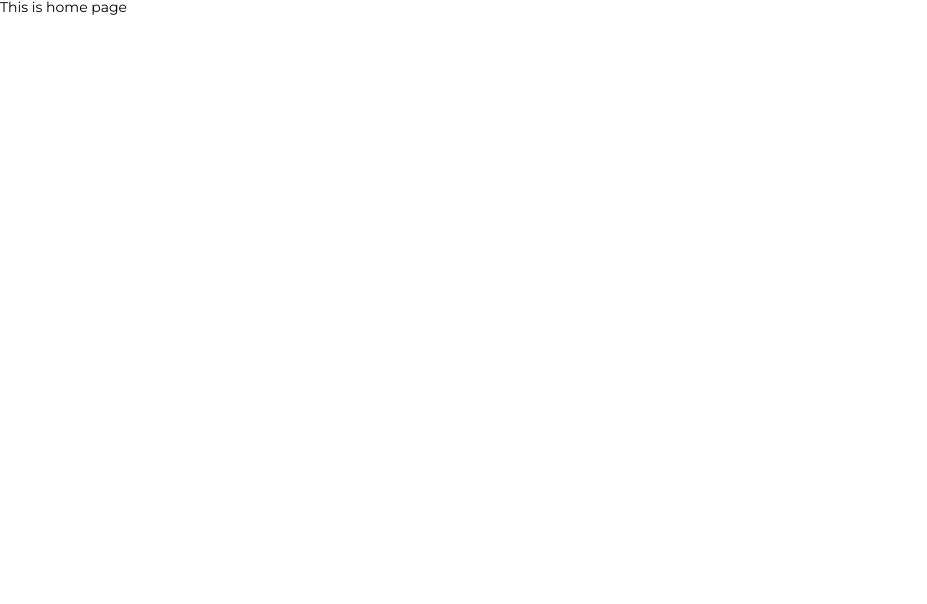
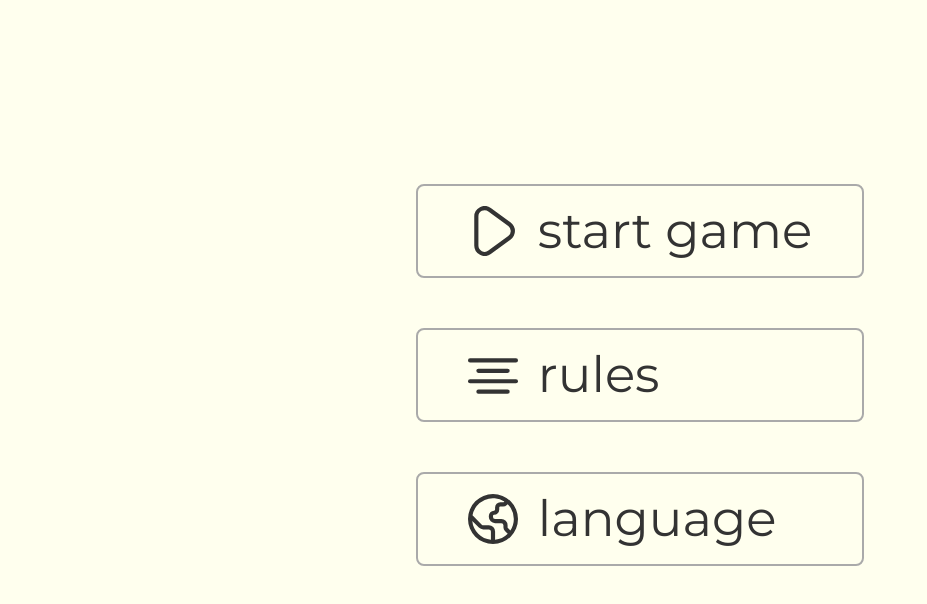
Before and after one commit to DragMonSTR/dots-game, a Vue app: page / in a window 1280 px wide. Shown: the top 604 px of the page, without its empty margins (0-927 px from the left). Built offline with nearby package versions, Linux system fonts and the light colour scheme.

Commit message:
Insert buttons to Home view

```diff
--- a/src/views/Home.vue
+++ b/src/views/Home.vue
@@ -1,15 +1,48 @@
 <template>
   <div class="home">
-    <h1>This is home page</h1>
+    <div class="buttons">
+      <Button
+        class="buttons__button"
+        text="start game"
+        icon-name="play"
+      />
+      <Button
+        class="buttons__button"
+        text="rules"
+        icon-name="rules"
+      />
+      <Button
+        class="buttons__button"
+        text="language"
+        icon-name="language"
+      />
+    </div>
   </div>
 </template>
 
 <script>
+import Button from "@/components/Button";
+
 export default {
-  name: "Home"
+  name: "Home",
+  components: {Button}
 }
 </script>
 
 <style scoped>
+.home {
+  width: 100vw;
+  height: 100vh;
 
+  display: flex;
+  justify-content: center;
+  align-items: center;
+
+  background-color: #ffe;
+}
+
+
+.buttons__button {
+  margin: 0 0 50px 0;
+}
 </style>
```
